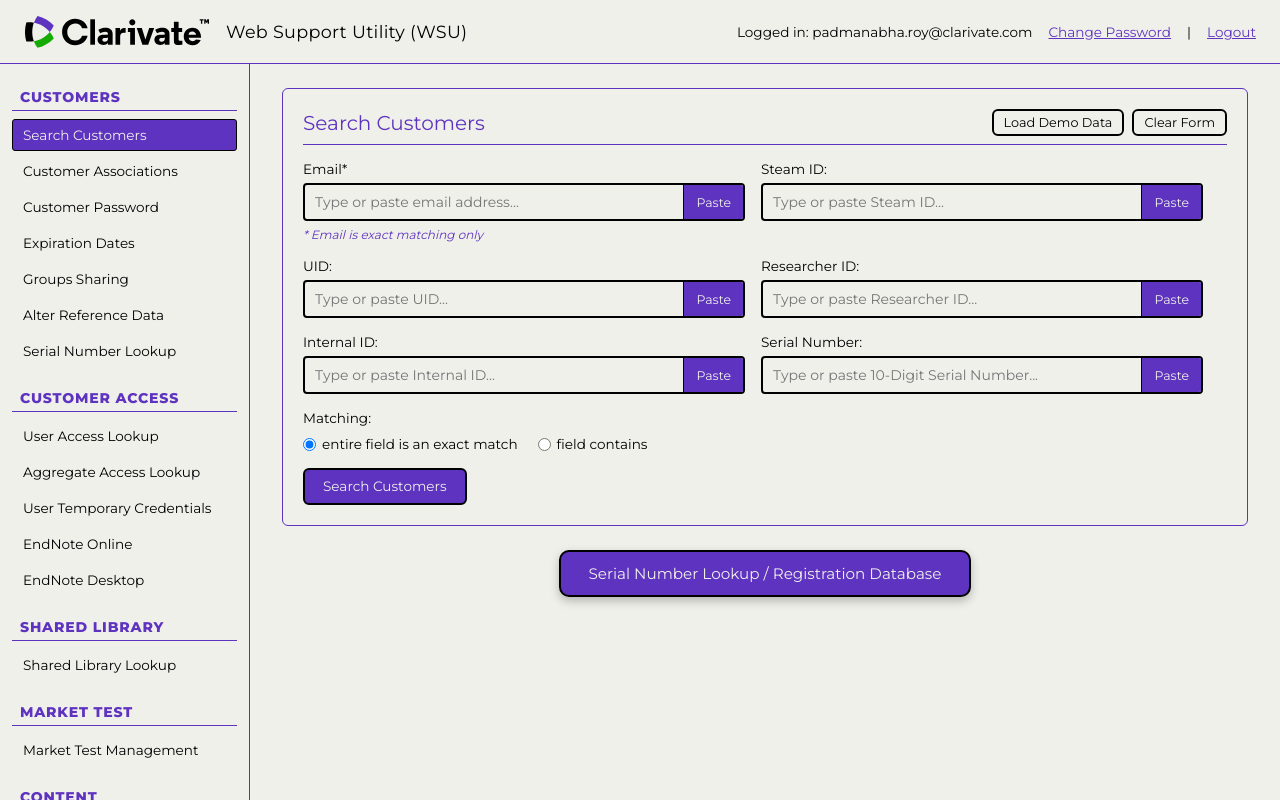
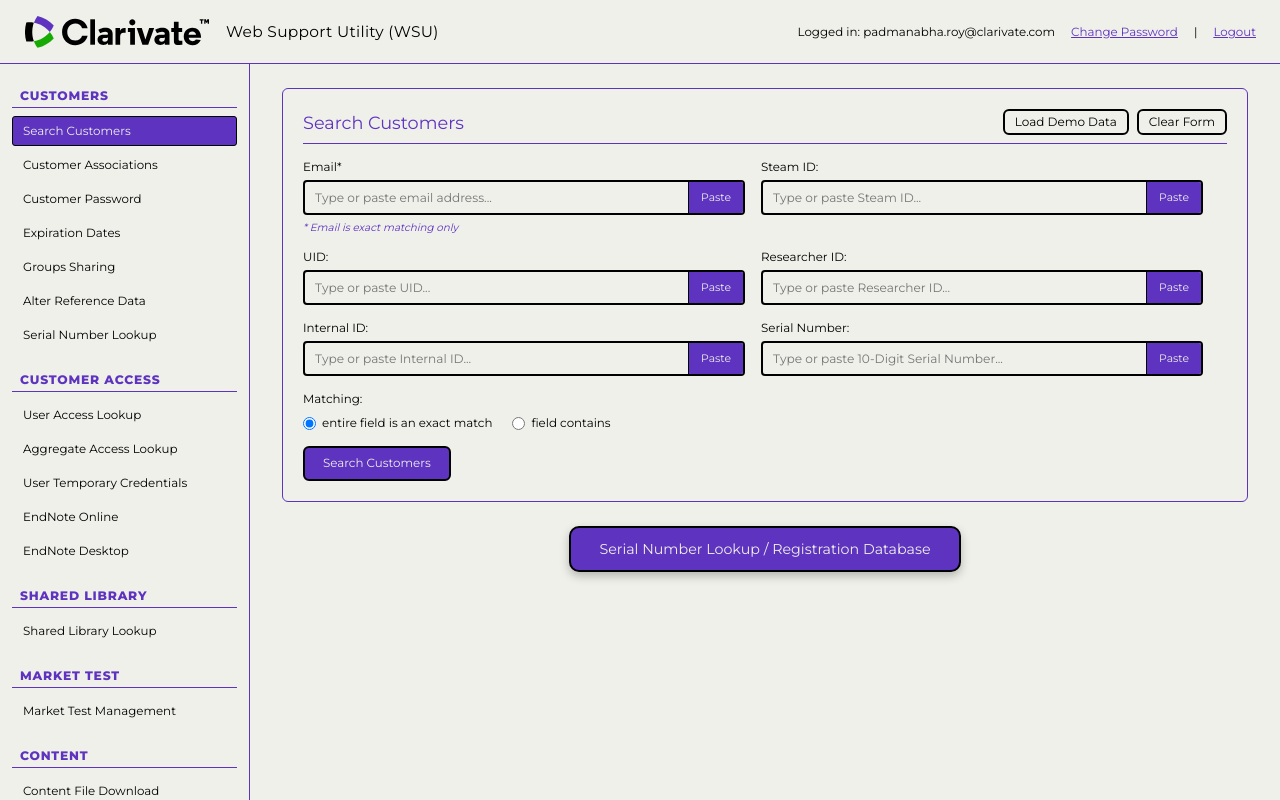
Before and after one commit to roypadmanabha/web-support-utility-integrated, a React (Vite) app: page / in a window 1280 px wide. Built offline with nearby package versions, Linux system fonts and the light colour scheme.

Commit message:
Decrease all text sizes by 1px across the app

```diff
--- a/src/App.jsx
+++ b/src/App.jsx
@@ -81,12 +81,12 @@
         </button>
       </div>
       {errorMessage ? (
-        <div style={{ fontSize: '0.78rem', color: '#CC0000', fontWeight: 400, marginTop: '4px' }}>
+        <div style={{ fontSize: '0.72rem', color: '#CC0000', fontWeight: 400, marginTop: '4px' }}>
           ⚠️ {errorMessage}
         </div>
       ) : (
         requiredNote && (
-          <span style={{ fontSize: '0.75rem', color: '#5E33BF', fontStyle: 'italic' }}>
+          <span style={{ fontSize: '0.69rem', color: '#5E33BF', fontStyle: 'italic' }}>
             * Email is exact matching only
           </span>
         )
@@ -528,7 +528,7 @@
                 </div>
 
                 <div style={{ marginBottom: '20px' }}>
-                  <p style={{ fontSize: '0.95rem', color: '#000000', marginBottom: '14px', fontWeight: 400 }}>
+                  <p style={{ fontSize: '0.89rem', color: '#000000', marginBottom: '14px', fontWeight: 400 }}>
                     Registration service view for <span>Serial Number Lookup</span>.
                   </p>
 
@@ -596,31 +596,31 @@
                 {/* Serial Number Lookup Result details matching Screenshot 1 */}
                 {snLookupResult && (
                   <div style={{ border: '1px solid #5E33BF', padding: '24px', borderRadius: '6px', backgroundColor: '#F0F0EB', marginBottom: '20px' }}>
-                    <div style={{ fontSize: '0.95rem', color: '#000000', marginBottom: '6px' }}>
+                    <div style={{ fontSize: '0.89rem', color: '#000000', marginBottom: '6px' }}>
                       <strong>Serial Number:</strong> <span style={{ fontWeight: 400, color: '#000000' }}>{snLookupResult.serialNumber}</span>
                     </div>
 
-                    <div style={{ fontSize: '0.95rem', color: '#000000', marginBottom: '14px' }}>
+                    <div style={{ fontSize: '0.89rem', color: '#000000', marginBottom: '14px' }}>
                       <strong>Product Key:</strong> <span style={{ fontWeight: 400, color: '#000000' }}>{snLookupResult.productKey}</span>
                     </div>
 
-                    <div style={{ fontSize: '0.95rem', color: '#000000', fontWeight: 700, marginBottom: '18px' }}>
+                    <div style={{ fontSize: '0.89rem', color: '#000000', fontWeight: 700, marginBottom: '18px' }}>
                       {snLookupResult.productSummary}
                     </div>
 
                     {/* NOTES ALERT BOX */}
                     <div style={{ backgroundColor: 'lightgrey', padding: '14px 16px', border: '2px solid #000000', borderRadius: '4px', marginBottom: '18px' }}>
-                      <div style={{ fontWeight: 800, fontSize: '0.95rem', color: '#000000', marginBottom: '4px' }}>NOTES:</div>
-                      <div style={{ fontWeight: 800, color: '#CC0000', fontSize: '0.9rem', marginBottom: '2px' }}>
+                      <div style={{ fontWeight: 800, fontSize: '0.89rem', color: '#000000', marginBottom: '4px' }}>NOTES:</div>
+                      <div style={{ fontWeight: 800, color: '#CC0000', fontSize: '0.84rem', marginBottom: '2px' }}>
                         DO NOT SEND THIS INFORMATION TO THE CUSTOMER.
                       </div>
-                      <div style={{ fontWeight: 800, color: '#CC0000', fontSize: '0.9rem' }}>
+                      <div style={{ fontWeight: 800, color: '#CC0000', fontSize: '0.84rem' }}>
                         This is for Multi User Admins only.
                       </div>
                     </div>
 
                     {/* Mass Deployment Information */}
-                    <div style={{ fontSize: '0.9rem', color: '#000000', lineHeight: 1.7, marginBottom: '18px' }}>
+                    <div style={{ fontSize: '0.84rem', color: '#000000', lineHeight: 1.7, marginBottom: '18px' }}>
                       <p style={{ marginBottom: '8px' }}>
                         This version can be installed the normal way, or by following these steps for mass deployment:{' '}
                         <a href="http://www.endnote.com/multi" target="_blank" rel="noreferrer" style={{ color: '#5E33BF', fontWeight: 800, textDecoration: 'underline' }}>
@@ -633,7 +633,7 @@
                     </div>
 
                     {/* Installer Download Links */}
-                    <div style={{ borderTop: '1px solid #5E33BF', paddingTop: '16px', fontSize: '0.9rem', lineHeight: 1.8 }}>
+                    <div style={{ borderTop: '1px solid #5E33BF', paddingTop: '16px', fontSize: '0.84rem', lineHeight: 1.8 }}>
                       <p style={{ fontWeight: 700, marginBottom: '8px' }}>This product key will allow for installs of both Windows and Macintosh versions.</p>
 
                       <div style={{ display: 'flex', alignItems: 'center', gap: '8px', marginBottom: '8px', flexWrap: 'wrap' }}>
@@ -650,14 +650,14 @@
                     </div>
 
                     {/* Warning Notice Box */}
-                    <div style={{ padding: '14px', border: '2px solid #000000', backgroundColor: '#F0F0EB', color: '#000000', fontWeight: 800, fontSize: '0.88rem', marginTop: '20px' }}>
+                    <div style={{ padding: '14px', border: '2px solid #000000', backgroundColor: '#F0F0EB', color: '#000000', fontWeight: 800, fontSize: '0.82rem', marginTop: '20px' }}>
                       PLEASE NOTE: The above information is a summarization of information for internal use only. Please do NOT simply copy and paste the entire message in an email to an external customer.
                     </div>
                   </div>
                 )}
 
                 {/* System Footer Strip */}
-                <div style={{ borderTop: '2px dashed #000000', paddingTop: '16px', display: 'flex', justifyContent: 'space-between', alignItems: 'center', fontSize: '0.85rem', color: '#000000' }}>
+                <div style={{ borderTop: '2px dashed #000000', paddingTop: '16px', display: 'flex', justifyContent: 'space-between', alignItems: 'center', fontSize: '0.79rem', color: '#000000' }}>
                   <button
                     style={{ background: 'none', border: 'none', color: '#5E33BF', textDecoration: 'underline', cursor: 'pointer', fontFamily: 'inherit', fontWeight: 700 }}
                     onClick={() => showToast('Error report dialog opened')}
@@ -676,7 +676,7 @@
               <div className="wsu-card">
                 {/* Search Form Section matching Screenshot */}
                 <div style={{ marginBottom: '28px', paddingBottom: '20px', borderBottom: '1px solid #5E33BF' }}>
-                  <h3 style={{ fontSize: '1.15rem', color: '#000000', fontWeight: 400, marginBottom: '16px' }}>
+                  <h3 style={{ fontSize: '1.09rem', color: '#000000', fontWeight: 400, marginBottom: '16px' }}>
                     Search the Registration Database:
                   </h3>
 
--- a/src/index.css
+++ b/src/index.css
@@ -32,6 +32,7 @@
   background-color: #F0F0EB;
   color: #000000;
   font-family: var(--font-clarivate);
+  font-size: 15px;
   -webkit-font-smoothing: antialiased;
   -moz-osx-font-smoothing: grayscale;
   overflow-x: auto;
@@ -100,7 +101,7 @@
 }
 
 .wsu-header-title {
-  font-size: 1.1rem;
+  font-size: 1.03rem;
   font-weight: 400;
   color: #000000;
   letter-spacing: 0.3px;
@@ -113,7 +114,7 @@
 .wsu-header-badge {
   background-color: #5E33BF;
   color: #F0F0EB;
-  font-size: 0.7rem;
+  font-size: 0.64rem;
   padding: 3px 8px;
   border-radius: 4px;
   border: 1px solid #000000;
@@ -129,7 +130,7 @@
   display: flex;
   align-items: center;
   gap: 16px;
-  font-size: 0.85rem;
+  font-size: 0.79rem;
   flex-shrink: 0;
 }
 
@@ -180,7 +181,7 @@
 }
 
 .wsu-sidebar-heading {
-  font-size: 0.88rem;
+  font-size: 0.82rem;
   font-weight: 800;
   color: #5E33BF;
   text-transform: uppercase;
@@ -195,7 +196,7 @@
   align-items: center;
   justify-content: space-between;
   padding: 7px 10px;
-  font-size: 0.85rem;
+  font-size: 0.79rem;
   color: #000000;
   background-color: transparent;
   border: 1px solid transparent;
@@ -239,7 +240,7 @@
 }
 
 .wsu-card-title {
-  font-size: 1.25rem;
+  font-size: 1.18rem;
   font-weight: 400;
   color: #5E33BF;
   margin-bottom: 16px;
@@ -266,7 +267,7 @@
 }
 
 .wsu-label {
-  font-size: 0.85rem;
+  font-size: 0.79rem;
   font-weight: 400;
   color: #000000;
 }
@@ -292,7 +293,7 @@
   background: transparent;
   color: #000000;
   font-family: inherit;
-  font-size: 0.875rem;
+  font-size: 0.81rem;
   outline: none;
 }
 
@@ -303,7 +304,7 @@
   color: #F0F0EB;
   border: none;
   font-family: inherit;
-  font-size: 0.78rem;
+  font-size: 0.72rem;
   font-weight: 400;
   cursor: pointer;
   display: flex;
@@ -326,7 +327,7 @@
   border: 2px solid #000000;
   border-radius: 6px;
   font-family: inherit;
-  font-size: 0.85rem;
+  font-size: 0.79rem;
   font-weight: 400;
   cursor: pointer;
   display: inline-flex;
@@ -348,7 +349,7 @@
   border: 2px solid #000000;
   border-radius: 6px;
   font-family: inherit;
-  font-size: 0.85rem;
+  font-size: 0.79rem;
   font-weight: 400;
   cursor: pointer;
   white-space: nowrap;
@@ -371,7 +372,7 @@
 .wsu-table {
   width: 100%;
   border-collapse: collapse;
-  font-size: 0.82rem;
+  font-size: 0.76rem;
   text-align: left;
   background-color: #F0F0EB;
   font-family: inherit;
@@ -424,7 +425,7 @@
   gap: 20px;
   align-items: center;
   margin: 10px 0;
-  font-size: 0.85rem;
+  font-size: 0.79rem;
   color: #000000;
 }
 
@@ -446,7 +447,7 @@
   padding: 12px 20px;
   border-radius: 6px;
   font-weight: 700;
-  font-size: 0.88rem;
+  font-size: 0.82rem;
   z-index: 1000;
   display: flex;
   align-items: center;
--- a/vite.config.js
+++ b/vite.config.js
@@ -3,7 +3,7 @@
 
 // https://vite.dev/config/
 export default defineConfig({
-  base: '/web-support-utility-integrated/',
+  base: '/',
   plugins: [react()],
   server: {
     port: 5174,
```
Also changed, not shown: 1 other file (tests, documents, lock files or other folders).
